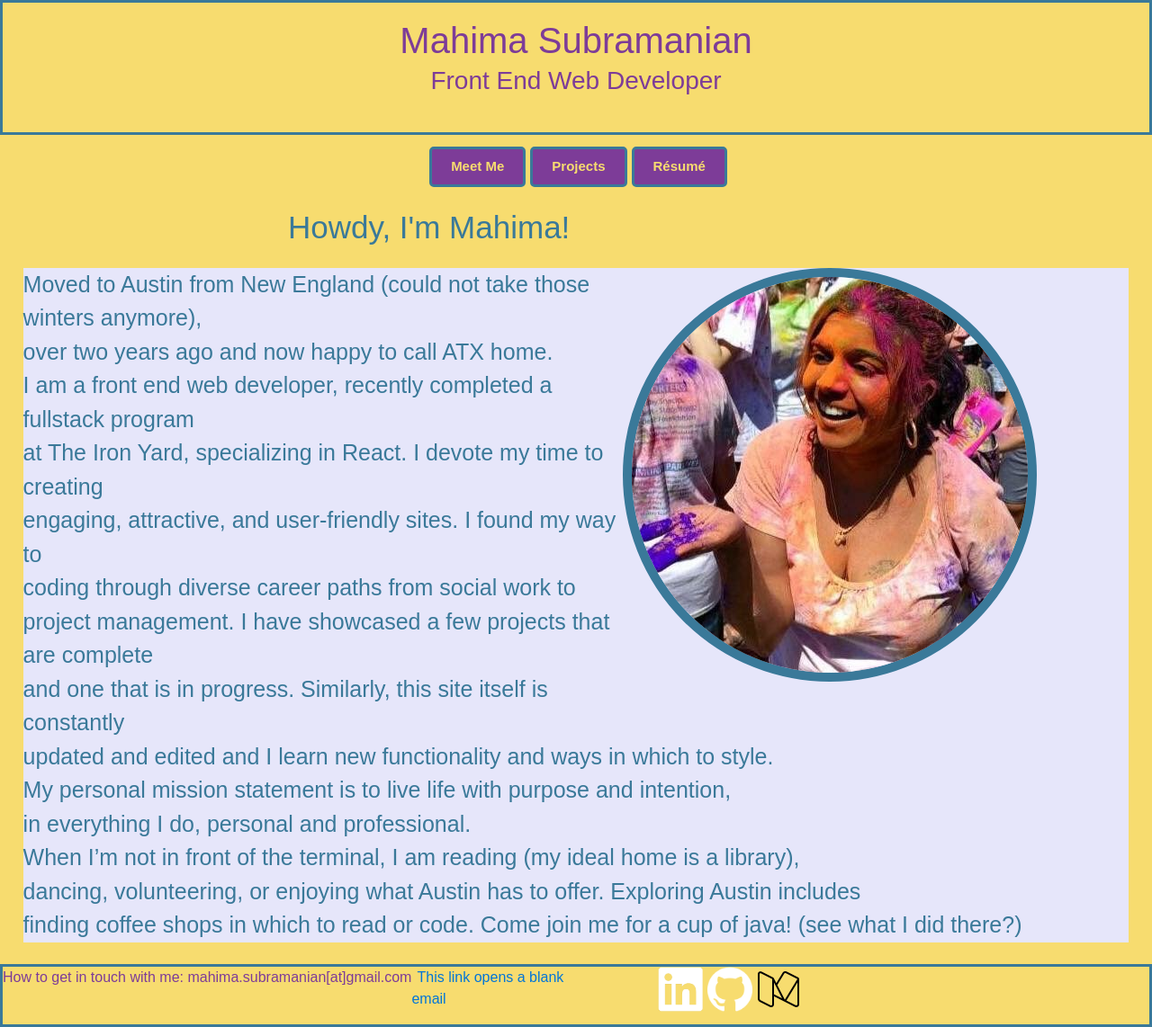
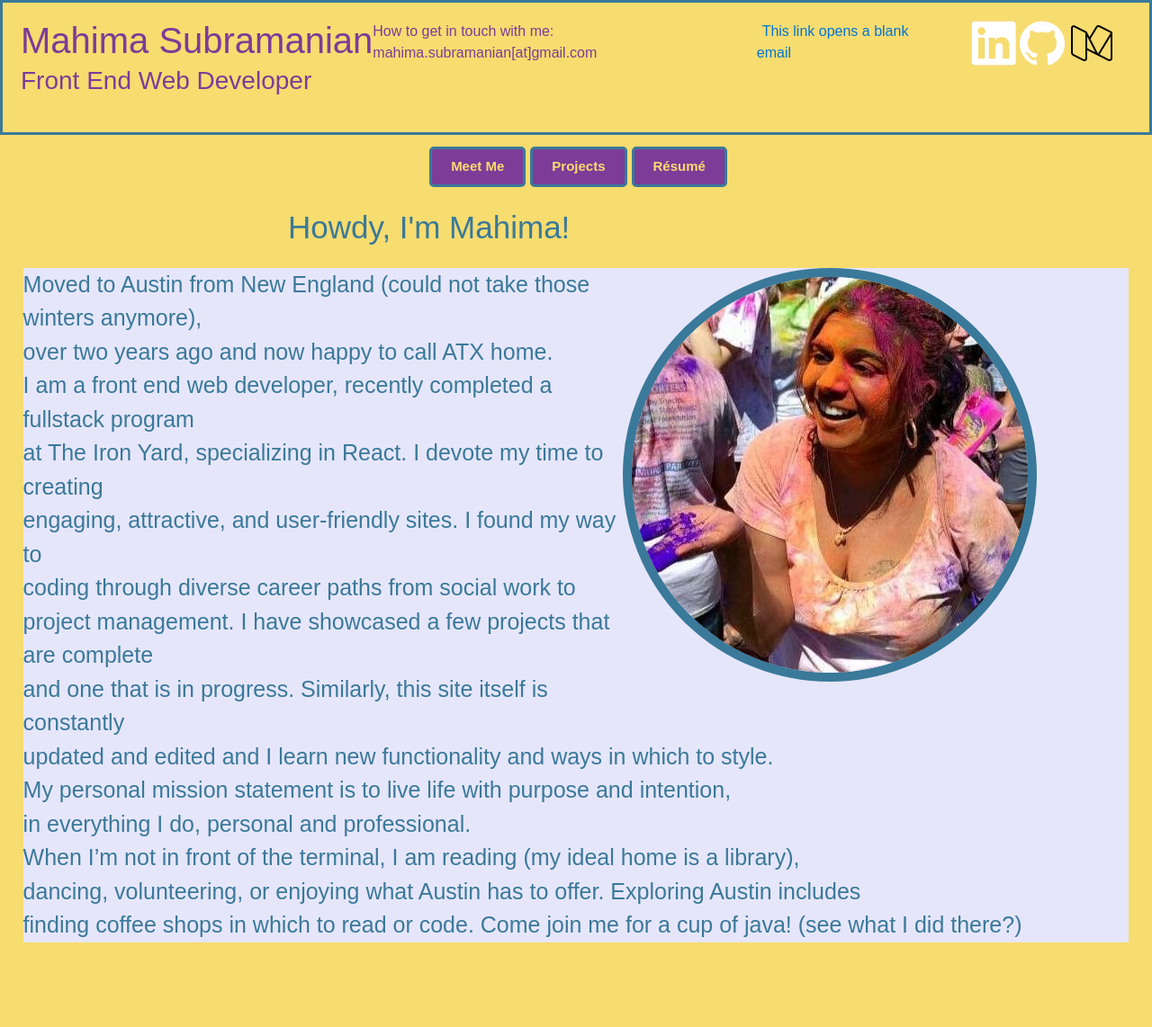
Before and after one commit to Smahima/smahima.github.io, a React app: page / in a window 1280 px wide. Shown: the whole page at 90% size. After the commit the page ends 1072 px from the top, so only its background shows below. Built offline with nearby package versions, Linux system fonts and the light colour scheme.

Commit message:
removed footer, moved contact info and icons to header, moved name & title to left

```diff
--- a/src/components/BaseLayout.js
+++ b/src/components/BaseLayout.js
@@ -13,8 +13,25 @@ class BaseLayout extends Component {
       <div className="main">
 
        <div className="header">
+
+       <div className="name">
           <h1> Mahima Subramanian</h1>
           <h3> Front End Web Developer</h3>
+      </div>
+
+        <div className="contact">
+          <div className="email">
+            <p>How to get in touch with me: mahima.subramanian[at]gmail.com</p>
+            <p><a id="emaillink" href="mailto:mahima.subramanian@gmail.com?subject=Ciao Mahima!">This link opens a blank email</a></p>
+          </div>
+
+          <div className="social-media">
+            <a id="linkedin" href="https://www.linkedin.com/in/msubramanian/"><img src={LinkedIn} alt="LinkedIn Icon" height="50px"/> </a>
+            <a id="github" href="https://github.com/Smahima"><img src={GitHub} alt="GitHub Icon" height="50px"/> </a>
+            <a id="medium" href="https://medium.com/@mahimaS"><img src={Medium} alt="Medium" height="50px"/> </a>
+          </div>
+        </div>
+
        </div>
 
         <div className="nav">
@@ -23,22 +40,7 @@ class BaseLayout extends Component {
           <button><NavLink activeClassName="selected" className="nav-link" to="/resume">Résumé</NavLink></button>
         </div>
 
-
         {this.props.children}
-
-        <footer className="contact">
-
-        <div className="email">
-          <p>How to get in touch with me: mahima.subramanian[at]gmail.com</p>
-          <p><a id="emaillink" href="mailto:mahima.subramanian@gmail.com?subject=Ciao Mahima!">This link opens a blank email</a></p>
-        </div>
-
-         <div className="social-media">
-           <a id="linkedin" href="https://www.linkedin.com/in/msubramanian/"><img src={LinkedIn} alt="LinkedIn Icon" height="50px"/> </a>
-           <a id="github" href="https://github.com/Smahima"><img src={GitHub} alt="GitHub Icon" height="50px"/> </a>
-           <a id="medium" href="https://medium.com/@mahimaS"><img src={Medium} alt="Medium" height="50px"/> </a>
-         </div>
-        </footer>
 
       </div>
 
--- a/src/styles/index.css
+++ b/src/styles/index.css
@@ -12,8 +12,9 @@ body {
   padding: 20px;
   color:   #7D3C98;
   margin-bottom: 1%;
-  text-align: center;
   border: 3px solid #3a7999;
+  display: flex;
+  flex-direction: row;
 
 }
 
@@ -58,7 +59,7 @@ a:visited {
   display: flex;
   flex-direction: row;
   align-items:stretch;
-  border: 3px solid #3a7999;
+
 }
 
 .email{
```
